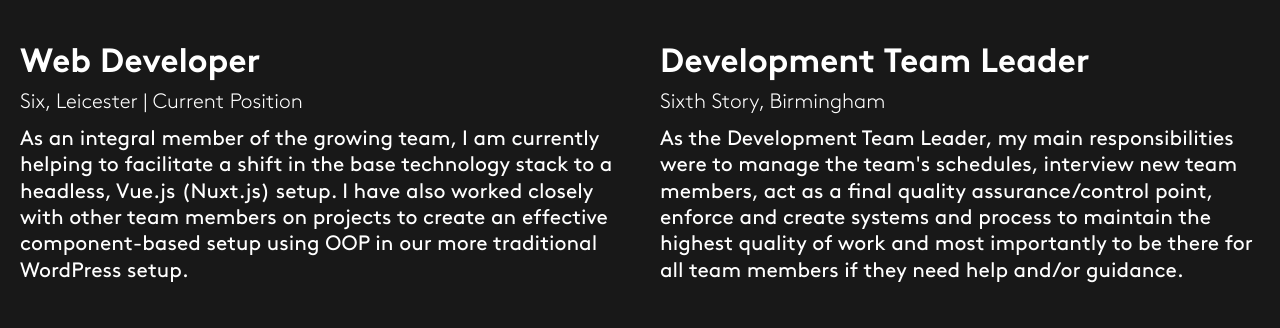
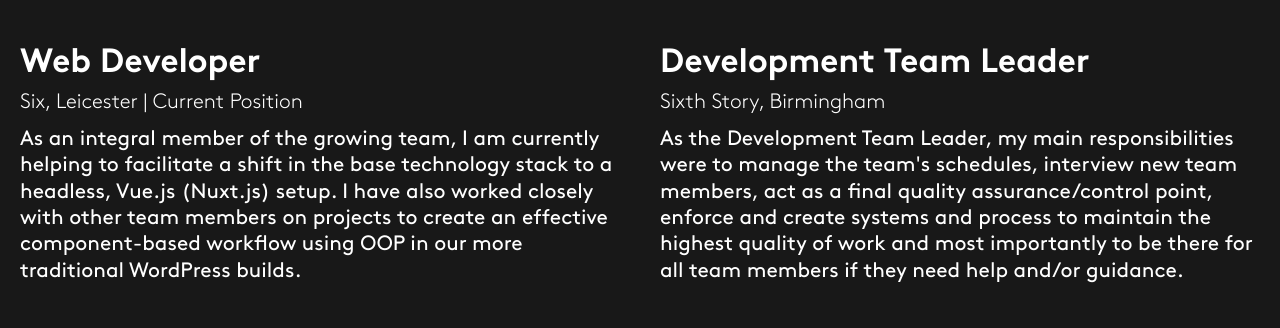
Before and after one commit to stevenson-digital/freelance, a Nuxt app: page / in a window 1280 px wide. Shown: the part 1260-1588 px from the top of the page. Built offline with nearby package versions, Linux system fonts and the light colour scheme.

Commit message:
[fix] copywriting and made mixin more efficient

```diff
--- a/mixins/utility.js
+++ b/mixins/utility.js
@@ -10,9 +10,7 @@
     scrollParallax() {
       if (this.$refs.parallax) {
         const speed = (this.$refs.parallax.getAttribute('data-speed')) ? this.$refs.parallax.getAttribute('data-speed') : 6 // Speed: 0-10 with 0 being the most amount of parallax
-        const st = window.pageYOffset
-        const elTop = this.$refs.parallax.offsetTop
-        const amountScrolled = st - elTop
+        const amountScrolled = window.pageYOffset - this.$refs.parallax.offsetTop
         const movement = Math.round(amountScrolled / speed)
         this.translateY = `translateY(${movement}px)`
       }
--- a/pages/index.vue
+++ b/pages/index.vue
@@ -23,7 +23,7 @@
               <ExperienceBlock
                 :heading="'Web Developer'"
                 :job-title="'Six, Leicester | Current Position'"
-                :text="'As an integral member of the growing team, I am currently helping to facilitate a shift in the base technology stack to a headless, Vue.js (Nuxt.js) setup. I have also worked closely with other team members on projects to create an effective component-based setup using OOP in our more traditional WordPress setup.'"
+                :text="'As an integral member of the growing team, I am currently helping to facilitate a shift in the base technology stack to a headless, Vue.js (Nuxt.js) setup. I have also worked closely with other team members on projects to create an effective component-based workflow using OOP in our more traditional WordPress builds.'"
               />
             </div>
             <div class="[ columns medium-10 ] [ mb-50-20 ]">
```
